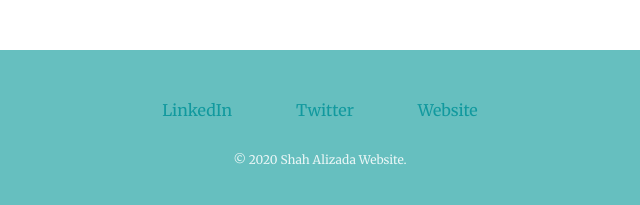
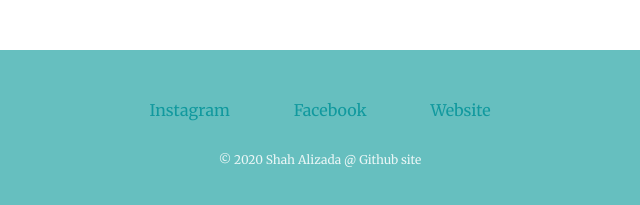
Before and after one commit to shahalizada/Mypersonalsite, a plain HTML site: page index.html in a window 1280 px wide. Shown: the part 2584-2789 px from the top of the page, 320-960 px from the left. Drawn offline with Linux system fonts and the light colour scheme.

Commit message:
Update index.html

```diff
--- a/index.html
+++ b/index.html
@@ -54,10 +54,10 @@
 
 
   <div class="bottom-container">
-    <a class="footer-link" href="https://www.linkedin.com/">LinkedIn</a>
-    <a class="footer-link" href="https://twitter.com/">Twitter</a>
-    <a class="footer-link" href="https://www.appbrewery.co/">Website</a>
-    <p class="copyright">© 2020 Shah Alizada Website.</p>
+    <a class="footer-link" href="https://www.instagram.com/">Instagram</a>
+    <a class="footer-link" href="https://facebook.com/">Facebook</a>
+    <a class="footer-link" href="https://shahalizada.github.io/Mypersonalsite/">Website</a>
+    <p class="copyright">© 2020 Shah Alizada @ Github site</p>
   </div>
 
 
```
